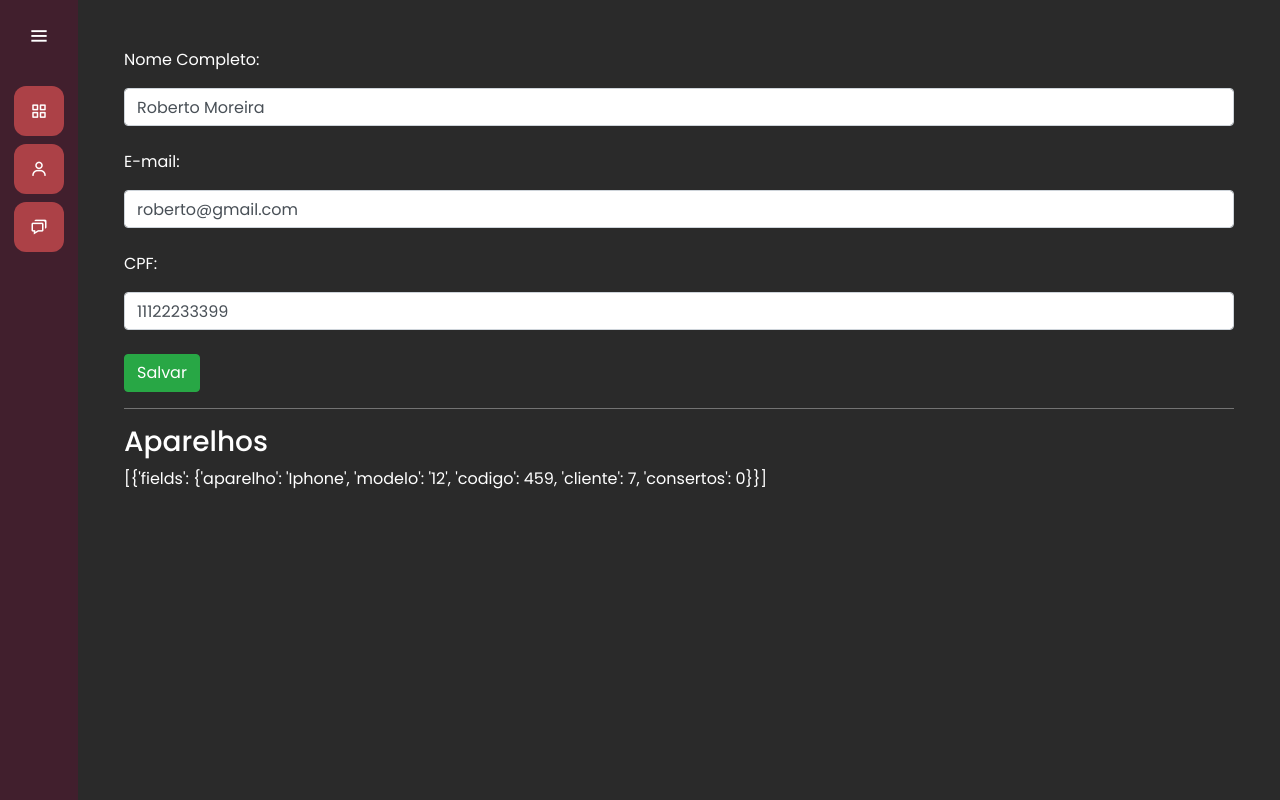
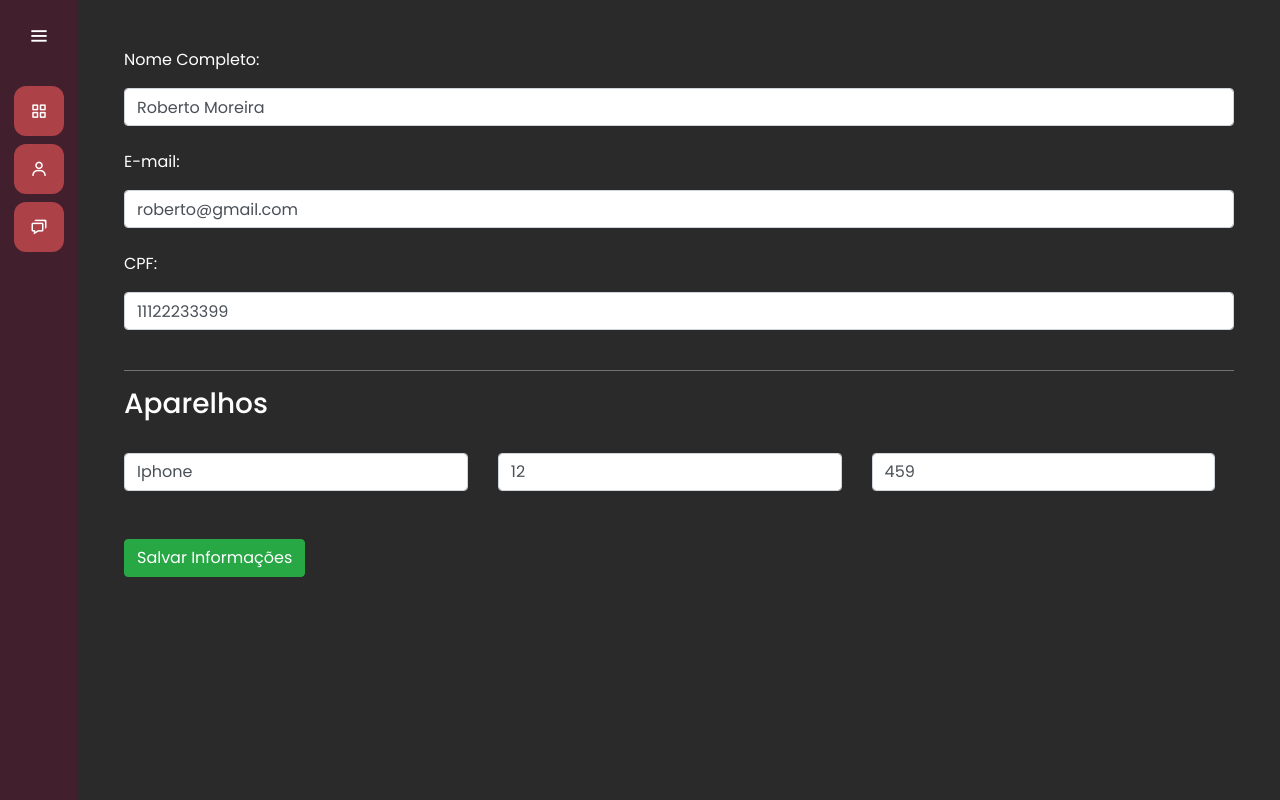
Before and after one commit to vghessel/Hospital-Smartphone-Django, a Django app: page /clientes/atualizar_cliente/7 in a window 1280 px wide. Run offline with Django 3.2, Linux system fonts and the light colour scheme; data comes from the database, SQL or seed files in the repository; both versions use the stored data as it was after the commit.

Commit message:
tela de att cliente - front pronto e delete de aparelhos | desenvolver save no banco dos clientes e aparelhos

```diff
--- a/clientes/templates/atualizar_cliente.html
+++ b/clientes/templates/atualizar_cliente.html
@@ -2,6 +2,7 @@
 {% load static %}
 
 {% block 'head' %}
+    <link rel="stylesheet" href="{% static 'clientes/css/clientes.css' %}">
     <link rel="stylesheet" href="{% static 'clientes/css/lista_clientes.css' %}">
 {% endblock %}
 
@@ -10,8 +11,8 @@
     <br>
     <div class="container">
         <div id="att_cliente">
-            <div id="form-att-cliente">
-                <input type="hidden" id="id">
+            <form action="{% url 'update_cliente' id %}" method="POST">{% csrf_token %}
+                <input type="hidden" id="id" value="{{id}}">
                 <p>Nome Completo:</p>
                 <input id="nome_completo" type="text" class='form-control' value="{{nome_completo}}">
                 <br>
@@ -21,20 +22,33 @@
                 <p>CPF:</p>
                 <input id="cpf" type="text" class='form-control' value="{{cpf}}">
                 <br>
-                <input onclick="update_cliente()" type="submit" value="Salvar" class="btn btn-success">
                 <hr style="background-color: gray;">
                 <h3>Aparelhos</h3>
-                    {{aparelhos}}
+
                 <div id="aparelhos">
+                    <br>
+                    {% for aparelho in aparelhos %}
+                        <div class="row">
+                            <div class="col-md">
+                                <input type='text' class='form-control' name='aparelho' value="{{aparelho.aparelho}}">
+                            </div>
 
+                            <div class="col-md">
+                                <input type='text' class='form-control' name='modelo' value="{{aparelho.modelo}}">
+                            </div>
+
+                            <div class="col-md">
+                                <input type='number' class='form-control' name='codigo' value="{{aparelho.codigo}}">
+                            </div>
+                            <a href="{% url 'excluir_aparelho' aparelho.id %}" class="delete" title="Excluir" data-toggle="tooltip"><i class="material-icons">&#xE872;</i></a>
+                        </div>
+                        <br>
+                    {% endfor %}
                 </div>
-
-
-
-            </div>
+                <br>
+                <input type="submit" value="Salvar Informações" class="btn btn-success">
+            </form>
         </div>
     </div>
 
-
-    <script src="{% static 'clientes/js/clientes.js' %}"></script>
 {% endblock %}
--- a/clientes/urls.py
+++ b/clientes/urls.py
@@ -3,14 +3,12 @@ from . import views
 
 urlpatterns = [
     path('', views.clientes, name="clientes"),
+    path('novo_cliente/', views.novo_cliente, name="novo_cliente"),
+    path('excluir_cliente/<int:id>', views.excluir_cliente, name="excluir_cliente"),
     path('atualizar_cliente/<int:id>', views.atualizar_cliente, name="atualizar_cliente"),
+    path('update_cliente/<int:id>', views.update_cliente, name="update_cliente"),
     path('update_aparelho/<int:id>', views.update_aparelho, name="update_aparelho"),
     path('excluir_aparelho/<int:id>', views.excluir_aparelho, name="excluir_aparelho"),
-    path('excluir_cliente/<int:id>', views.excluir_cliente, name="excluir_cliente"),
-    path('update_cliente/<int:id>', views.update_cliente, name="update_cliente"),
-
-    path('novo_cliente/', views.novo_cliente, name="novo_cliente")
-
 
 
 ]
--- a/clientes/views.py
+++ b/clientes/views.py
@@ -61,45 +61,43 @@ def atualizar_cliente(request, id):
         cliente = Cliente.objects.filter(id=id)
         aparelhos = Aparelho.objects.filter(cliente=cliente[0])
         cliente_json = json.loads(serializers.serialize('json', cliente))[0]['fields']
-        aparelhos_json = json.loads(serializers.serialize('json', aparelhos))
-        aparelhos_json = [{'fields': aparelho['fields']} for aparelho in aparelhos_json]
-        print(len(aparelhos_json))
+        #aparelhos_json = json.loads(serializers.serialize('json', aparelhos))
+        #aparelhos_json = [{'fields': aparelho['fields']} for aparelho in aparelhos_json]
         nome_completo = cliente_json['nome_completo']
         email = cliente_json['email']
         cpf = cliente_json['cpf']
-        return render(request, 'atualizar_cliente.html', {'nome_completo': nome_completo, 'email': email, 'cpf': cpf, 'aparelhos': aparelhos_json})
+        return render(request, 'atualizar_cliente.html', {'id': id, 'nome_completo': nome_completo, 'email': email, 'cpf': cpf, 'aparelhos': aparelhos})
 
     # Salvar novos dados no banco
     elif request.method == "POST":
-        body = json.loads(request.body)
+        nome_completo = request.POST.get('nome_completo')
+        email = request.POST.get('email')
+        cpf = request.POST.get('cpf')
+        aparelhos = request.POST.getlist('aparelho')
+        modelos = request.POST.getlist('modelo')
+        codigos = request.POST.getlist('codigo')
 
-        nome_completo = body['nome_completo']
-        email = body['email']
-        cpf = body['cpf']
+        cliente = Cliente.objects.filter(cpf=cpf)
 
-        cliente = get_object_or_404(Cliente, id=id) # caso não exista o cliente, 404
-        try:
-            cliente.nome_completo = nome_completo
-            cliente.email = email
-            cliente.cpf = cpf
-            cliente.save()
-            return JsonResponse({'status': '200', 'nome_completo': nome_completo,'email': email, 'cpf': cpf})
-        except:
-            return JsonResponse({'status': '500'})
+        if cliente.exists():
+            return render(request, 'clientes.html', {'nome_completo': nome_completo, 'email': email, 'aparelhos': zip(aparelhos, modelos, codigos) })
 
-# Apenas para usar de base
-def info_att_cliente(request):
-    id_cliente = request.POST.get('id_cliente')
+        if not re.fullmatch(re.compile(r'([A-Za-z0-9]+[.-_])*[A-Za-z0-9]+@[A-Za-z0-9-]+(\.[A-Z|a-z]{2,})+'), email):
+            return render(request, 'clientes.html', {'nome_completo': nome_completo,'cpf': cpf, 'aparelhos': zip(aparelhos, modelos, codigos)})
 
-    cliente = Cliente.objects.filter(id=id_cliente)
-    aparelhos = Aparelho.objects.filter(cliente=cliente[0])
+        cliente = Cliente(
+            nome_completo = nome_completo,
+            email = email,
+            cpf = cpf
+        )
 
-    clientes_json = json.loads(serializers.serialize('json', cliente))[0]['fields'] # str -> json
-    cliente_id = json.loads(serializers.serialize('json', cliente))[0]['pk']
-    aparelhos_json = json.loads(serializers.serialize('json', aparelhos))
-    aparelhos_json = [{'fields': aparelho['fields'], 'id': aparelho['pk']} for aparelho in aparelhos_json]
-    data = {'cliente': clientes_json, 'aparelhos': aparelhos_json, 'cliente_id': cliente_id}
-    return JsonResponse(data) # Retornando para o JS e renderizar html
+        cliente.save()
+
+        for aparelho, modelo, codigo in zip(aparelhos, modelos, codigos):
+            apa = Aparelho(aparelho=aparelho, modelo=modelo, codigo=codigo, cliente=cliente)
+            apa.save()
+
+        return HttpResponse('Cliente salvo com sucesso')
 
 @csrf_exempt
 def update_aparelho(request, id):
@@ -108,6 +106,8 @@ def update_aparelho(request, id):
     codigo = request.POST.get('codigo')
 
     aparelho = Aparelho.objects.get(id=id)
+
+    # Verificacao se ja existe o mesmo codigo
     list_aparelhos = Aparelho.objects.filter(codigo=codigo).exclude(id=id)
     if list_aparelhos.exists():
         return HttpResponse('Codigo ja existente')
--- a/templates/static/clientes/js/clientes.js
+++ b/templates/static/clientes/js/clientes.js
@@ -4,65 +4,6 @@ function add_aparelho() {
     html = "<br>  <div class='row'> <div class='col-md'> <input type='text' placeholder='aparelho' class='form-control' name='aparelho' > </div> <div class='col-md'><input type='text' placeholder='modelo' class='form-control' name='modelo' ></div> <div class='col-md'> <input type='number' placeholder='codigo' class='form-control' name='codigo'> </div> </div>"
 
     container.innerHTML += html
-}
-
-function dados_cliente() {
-
-    cliente = document.getElementById('cliente-select')
-    csrf_token = document.querySelector('[name=csrfmiddlewaretoken]').value
-    id_cliente = cliente.value
-
-    data = new FormData() // criando formulario vazio
-    data.append('id_cliente', id_cliente)  // = 'id_cliente': id_cliente
-
-    fetch("/clientes/atualiza_cliente/", {
-        method: "POST",
-        headers: {
-            'X-CSRFToken': csrf_token,
-        },
-        body: data // enviando dados como formulario
-    }).then(function(result){
-        return result.json()
-
-    }).then(function(data){
-
-        aux = document.getElementById('form-att-cliente')
-        aux.style.display = 'block'
-
-        document.getElementById('id').value = data['cliente_id']
-        document.getElementById('nome_completo').value = data['cliente']['nome_completo']
-        document.getElementById('email').value = data['cliente']['email']
-        document.getElementById('cpf').value = data['cliente']['cpf']
-
-        div_aparelhos = document.getElementById('aparelhos')
-        div_aparelhos.innerHTML = ""
-
-        for(i=0; i<data['aparelhos'].length; i++) {
-
-            div_aparelhos.innerHTML += "<form action='/clientes/update_aparelho/" + data['aparelhos'][i]['id'] + "' method='POST'>\
-                <div class='row'>\
-                        <div class='col-md'>\
-                            <input class='form-control' type='text' name='aparelho' value='" + data['aparelhos'][i]['fields']['aparelho'] + "'>\
-                        </div>\
-                        <div class='col-md'>\
-                            <input class='form-control' type='text' name='modelo' value='" + data['aparelhos'][i]['fields']['modelo'] + "'>\
-                        </div>\
-                        <div class='col-md'>\
-                            <input class='form-control' type='text' name='codigo' value='" + data['aparelhos'][i]['fields']['codigo'] + "'>\
-                        </div>\
-                        <div class='col-md'>\
-                            <input class='btn btn-success' type='submit' value='Salvar'>\
-                        </div>\
-                        </form>\
-                        <div class='col-md'>\
-                            <a class='btn btn-danger' href='/clientes/excluir_aparelho/" + data['aparelhos'][i]['id'] + "'>Excluir</a>\
-                        </div>\
-                </div><br>"
-
-        }
-
-    })
-
 }
 
 function update_cliente() {
@@ -77,7 +18,7 @@ function update_cliente() {
         headers: {
             'X-CSRFToken': csrf_token,
         },
-        body: JSON.stringify({ // enviando dados com stringfy
+        body: JSON.stringify({
             nome_completo: nome_completo,
             email: email,
             cpf: cpf,
```
Also changed, not shown: db.sqlite3.
